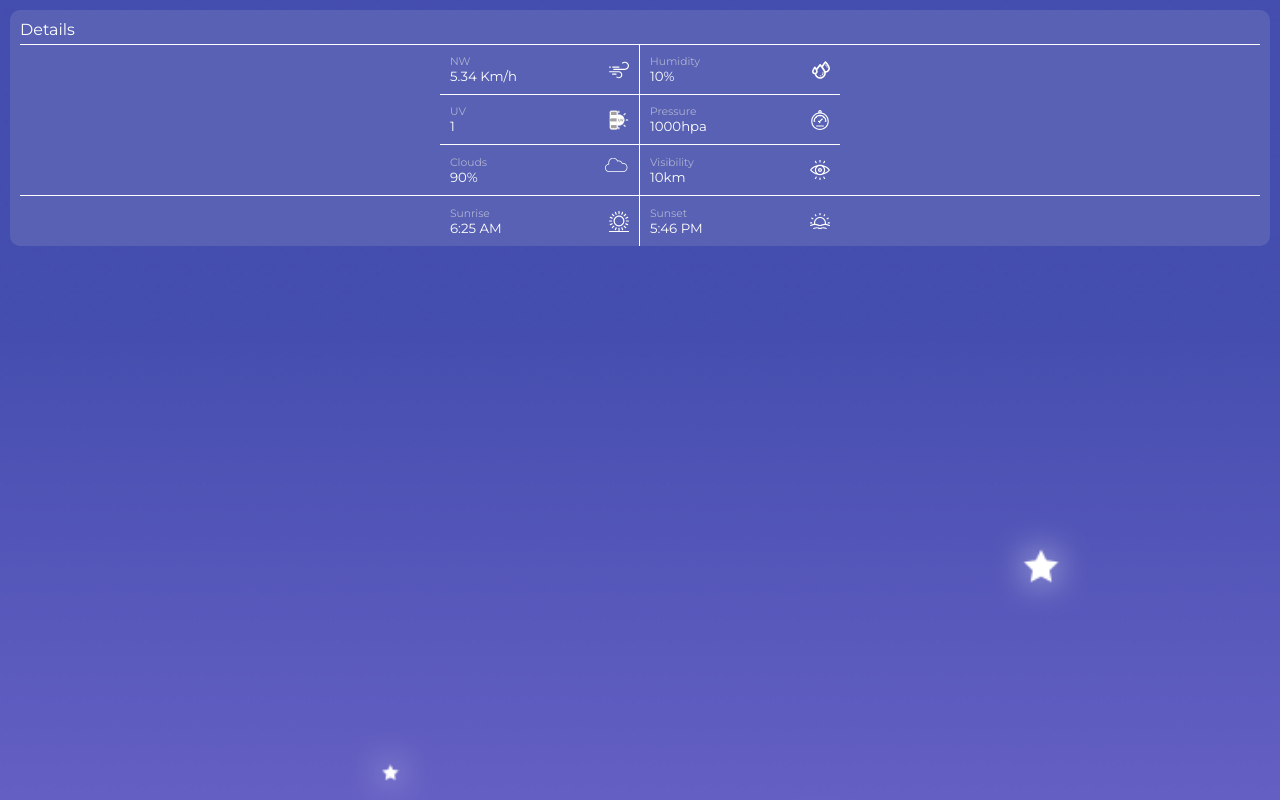
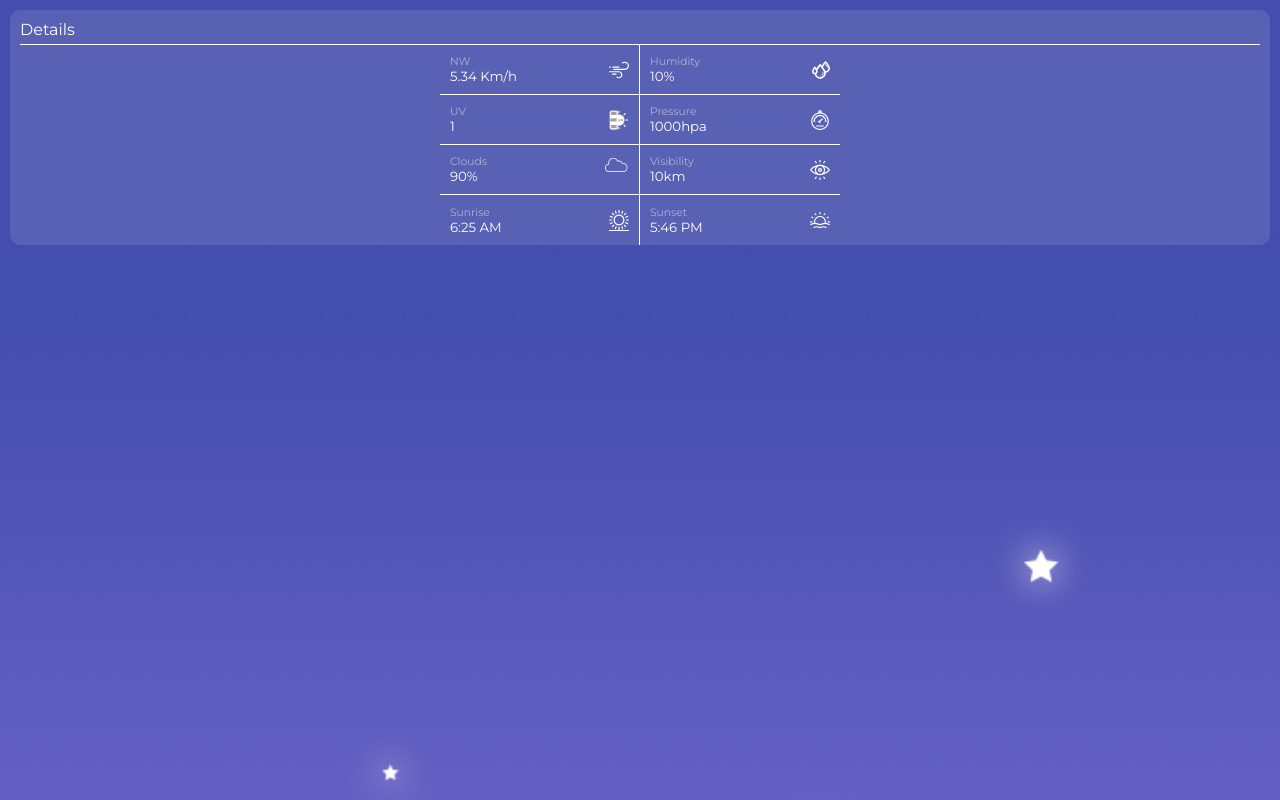
Before and after one commit to himalaya0035/weatherSite, a plain HTML site: page index.html in a window 1280 px wide. Shown: the part 800-1600 px from the top of the page. Drawn offline with nearby package versions, Linux system fonts and the light colour scheme; no server answers.

Commit message:
Update index.html

```diff
--- a/index.html
+++ b/index.html
@@ -19,7 +19,7 @@
             <a id="currentLocation" href=""><i class="fa fa-plus" style="font-size: 18px; font-weight: 100;"></i></a>
             <div class="searchBar" action="">
                 <input type="text" id="searchBox" placeholder="Search City...">
-                <a href="" id="searchIcon"><img src="images/search.svg" alt="" width="15"></a>
+                <a href="" id="searchIcon"><img src="images/search.svg" alt="" width="18"></a>
             </div>
             <a id="currentLocation" href=""><i class="fa fa-map-marker" style="font-size: 18px;"></i></a>
         </div>
@@ -35,7 +35,7 @@
                 <h5>Feels Like 29&deg;</h5>
             </div>
             <div class="weatherIcon">
-                <img src="http://openweathermap.org/img/wn/10d@2x.png" alt="" width="70">
+                <img src="http://openweathermap.org/img/wn/10d@2x.png" alt="" width="95">
                 <h5 style="text-align: center;">Clear</h5>
             </div>
         </div>
@@ -85,15 +85,15 @@
                     <img src="images/barometer.svg" alt="" width="20">
                 </div>
             </div>
-            <div class="contentRow" style="border-bottom:1px solid white;">
-                <div class="rowContent" style="border-right: 1px solid white;">
+            <div class="contentRow">
+                <div class="rowContent" style="border-right: 1px solid white; border-bottom: 1px solid white;">
                     <div>
                         <h6>Clouds</h6>
                         <h5>90%</h5>
                     </div>
                     <img src="images/cloud.svg" alt="" width="24">
                 </div>
-                <div class="rowContent">
+                <div class="rowContent" style="border-bottom:1px solid white;">
                     <div>
                         <h6>Visibility</h6>
                         <h5>10km</h5>
```
